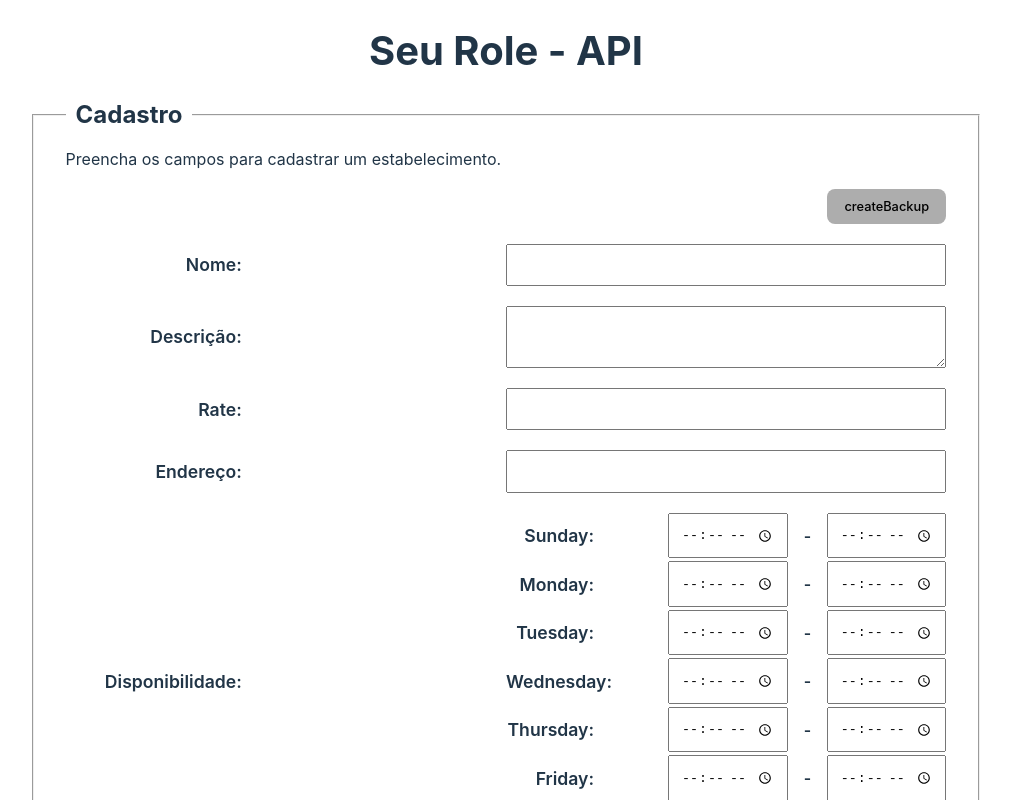
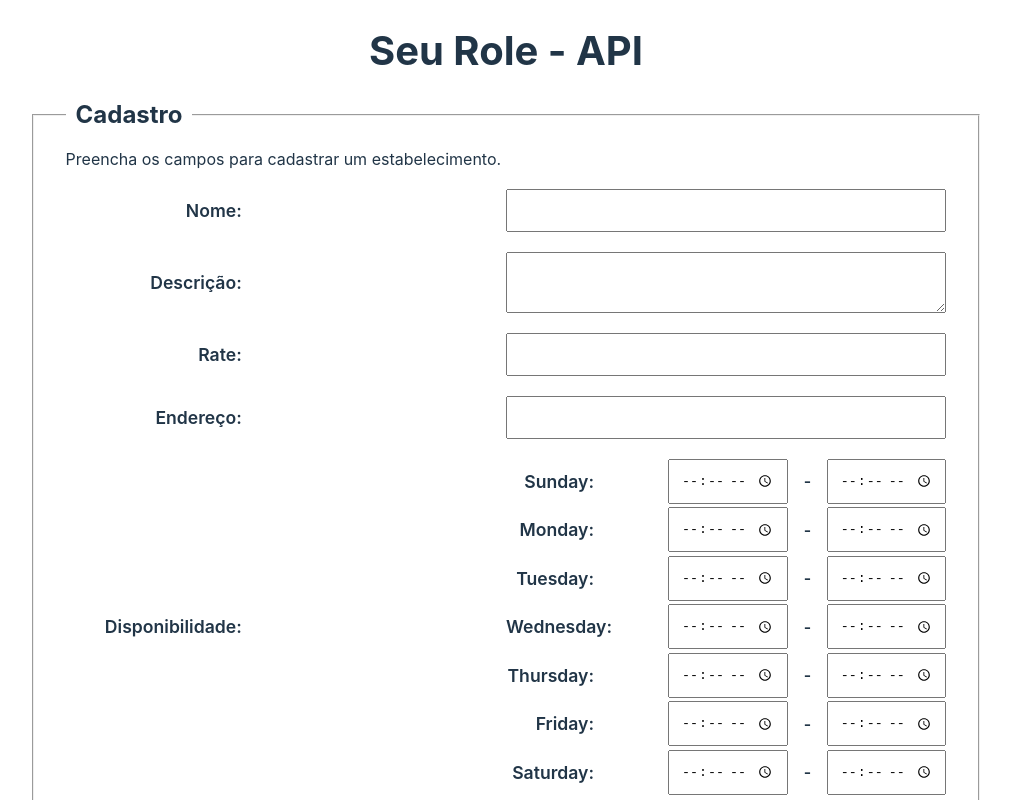
Before and after one commit to JoaoYamaguti/seuRole-API-front, a React (Vite) app: page / in a window 1280 px wide. Shown: the top 800 px of the page, without its empty margins (134-1145 px from the left). Built offline with nearby package versions, Linux system fonts and the light colour scheme; no server answers.

Commit message:
remove create backup

```diff
--- a/src/components/Creator/index.jsx
+++ b/src/components/Creator/index.jsx
@@ -7,7 +7,7 @@ import { questions } from "../../data/questions.jsx";
 import { daysOfWeek } from "../../data/days.jsx";
 
 import "./style.css";
-import { backup } from "../../data/backup";
+// import { backup } from "../../data/backup";
 
 export default function Creator({ handleChange }) {
   let asks = questions;
@@ -131,10 +131,10 @@ export default function Creator({ handleChange }) {
     setCategoriesValue({ id: index, option: option.value })
 
   }
-  async function createBackup() {
-    backup.forEach(async (estab) => await API.post("establishment/create", estab))
-    ;
-  }
+
+  // async function createBackup() {
+  //   backup.forEach(async (estab) => await API.post("establishment/create", estab))
+  // }
 
   useEffect(() => {
     timeHours.open !== ""
@@ -161,7 +161,8 @@ export default function Creator({ handleChange }) {
     <form id="cadastro" onSubmit={(event) => event.preventDefault()}>
       <fieldset>
         <legend>Cadastro</legend>
-        <p>Preencha os campos para cadastrar um estabelecimento.</p> <button onClick={() => createBackup()}>createBackup</button>
+        <p>Preencha os campos para cadastrar um estabelecimento.</p>
+        {/* <button onClick={() => createBackup()}>createBackup</button> */}
         <span>
           <label htmlFor="name">Nome:</label>
           <input
```
